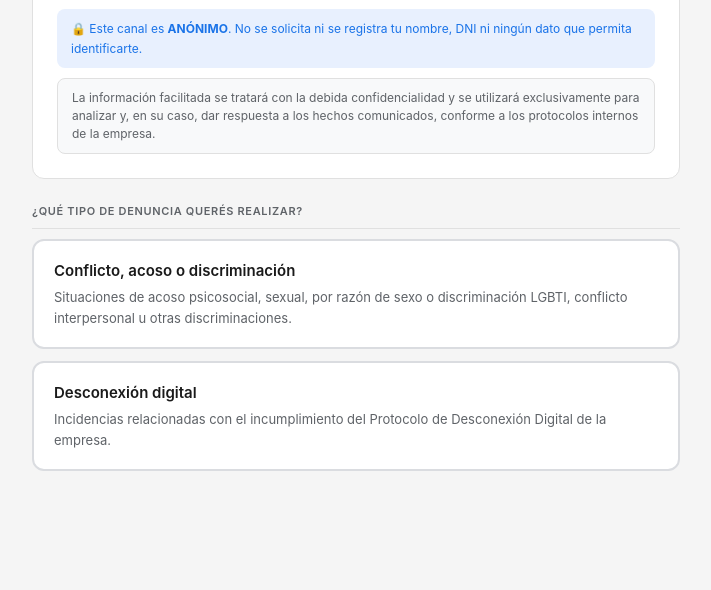
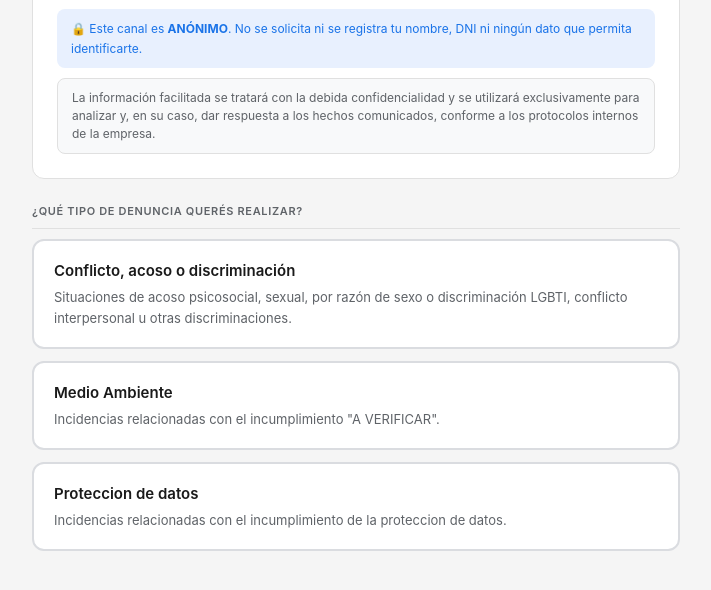
Before and after one commit to C-INTERURBANA/prueba-canal1, a plain HTML site: page index.html in a window 1280 px wide. Shown: the part 198-788 px from the top of the page, without its empty margins (284-995 px from the left). Drawn offline with Linux system fonts and the light colour scheme.

Commit message:
Update index.html

```diff
--- a/index.html
+++ b/index.html
@@ -67,8 +67,13 @@ textarea:focus, input:focus { outline: none; border-color: #1a73e8; }
     <div class="type-desc">Situaciones de acoso psicosocial, sexual, por razón de sexo o discriminación LGBTI, conflicto interpersonal u otras discriminaciones.</div>
   </div>
   <div class="type-card" id="tipo-digital" onclick="elegirTipo('digital')">
-    <div class="type-title">Desconexión digital</div>
-    <div class="type-desc">Incidencias relacionadas con el incumplimiento del Protocolo de Desconexión Digital de la empresa.</div>
+    <div class="type-title">Medio Ambiente</div>
+    <div class="type-desc">Incidencias relacionadas con el incumplimiento "A VERIFICAR".</div>
+  </div>
+</div>
+   <div class="type-card" id="tipo-datos" onclick="elegirTipo('Datos')">
+    <div class="type-title">Proteccion de datos</div>
+    <div class="type-desc">Incidencias relacionadas con el incumplimiento de la proteccion de datos.</div>
   </div>
 </div>
 
```
